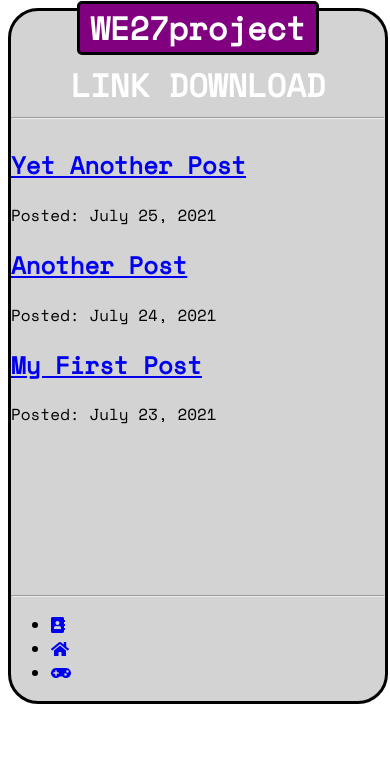
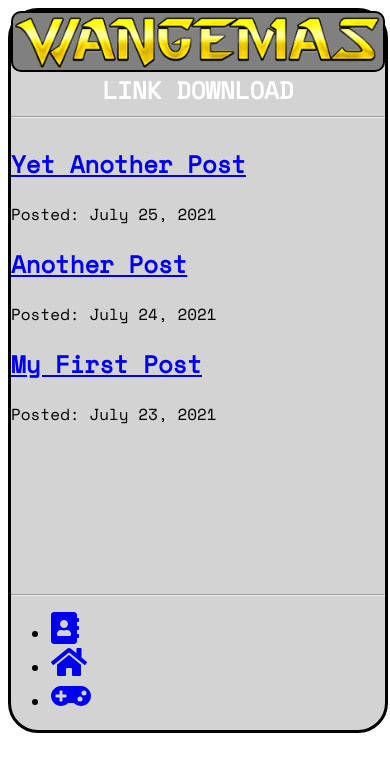
Before and after one commit to Dbd7/we27-project, a Gatsby site: page /blog in a window 390 px wide. Built offline with nearby package versions, Linux system fonts and the light colour scheme; Gatsby itself is replaced by a stand-in of ours.

Commit message:
new commit

```diff
--- a/src/components/header/header.js
+++ b/src/components/header/header.js
@@ -1,9 +1,10 @@
-import React from "react";
+import React from "react"
+import { headerLogo } from "./header.module.css"
 import SiteTitle from "./siteTitle";
 
 const Header = () => {
     return (
-        <header>
+        <header className={headerLogo}>
             <SiteTitle />
         </header>
     )
--- a/src/components/header/header.module.css
+++ b/src/components/header/header.module.css
@@ -1,3 +1,8 @@
-header {
-    background-color: green
+.header-logo {
+    display: flex;
+    width: 50%;
+    max-width: 500px;
+    height: 80px;
+    margin: 5px auto;
+    align-items: center;
 }
--- a/src/components/header/navbar.js
+++ b/src/components/header/navbar.js
@@ -41,7 +41,7 @@ const NavBar = () => {
         {navList.map((nav, index) => (
           <li key={index} className={navLinkItem}>
             <Link to={nav.linkSrc} className={navLinkText}>
-              {width > 700 ? nav.name : <FontAwesomeIcon icon={nav.iconSrc} size="2px" />}
+              {width > 700 ? nav.name : <FontAwesomeIcon icon={nav.iconSrc} size="2x" />}
             </Link>
           </li>
         ))}
--- a/src/components/header/siteTitle.js
+++ b/src/components/header/siteTitle.js
@@ -1,10 +1,11 @@
 import React from "react";
+import { StaticImage } from "gatsby-plugin-image";
 import { container, title } from "./siteTitle.module.css";
 
 const SiteTitle = () => {
     return (
         <div className={container}>
-            <h1 className={title}>WE27project</h1>
+            <StaticImage className={title} alt='wangemas' src='../../images/wangemas.png' />
         </div>
     )
 }
--- a/src/components/header/siteTitle.module.css
+++ b/src/components/header/siteTitle.module.css
@@ -1,19 +1,14 @@
 .container {
-    display: block;
-    height: 50px;
-    margin: 0;
-    text-align: center;
+    display: flex;
+    background-color: grey;
+    border: 2px solid black;
+    border-radius: 10px;
+    padding: 2px;
+    align-items: center;
 }
 
 .title {
-    background-color: purple;
     display: inline-block;
-    padding: 0 10px;
-    border: 3px solid black;
-    border-radius: 5px;
-    margin: 0;
-    position: relative;
-    bottom: 10px;
-    color: white;
-    text-align: center;
+    max-width: 100%;
+    height: auto;
 }
--- a/src/components/layout.module.css
+++ b/src/components/layout.module.css
@@ -16,7 +16,7 @@
   width: 96%;
   max-height: 620px;
   border: 3px solid black;
-  border-radius: 10px;
+  border-radius: 30px;
   margin: 8px auto;
 }
 
--- a/src/components/middle/middle.module.css
+++ b/src/components/middle/middle.module.css
@@ -18,3 +18,8 @@
     align-content: flex-start;
     margin: 0 auto;
 }
+
+
+@media only screen and (max-width: 700px) {
+
+}
--- a/src/components/top/top.module.css
+++ b/src/components/top/top.module.css
@@ -5,3 +5,9 @@
     margin: 0 auto;
     text-align: center;
   }
+
+@media only screen and (max-width: 700px) {
+  .heading {
+    font-size: 24px
+  }
+}
```
Also changed, not shown: src/components/icon.module.css (+13 -0 lines), src/images/wangemas.png (added).
